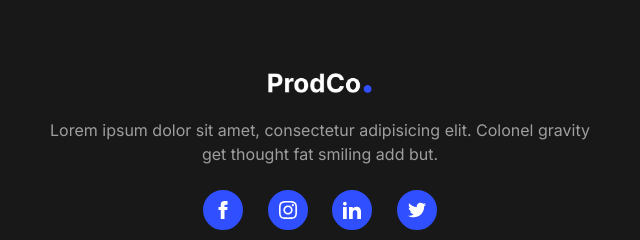
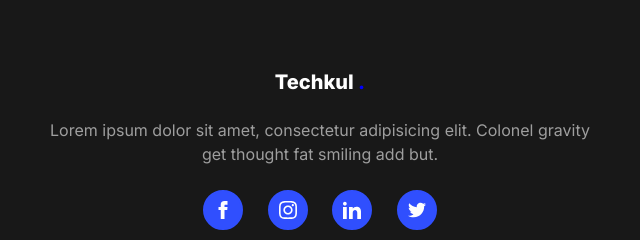
Before and after one commit to repo-tech2edge/techkul-2, a plain HTML site: page index.html in a window 1280 px wide. Shown: the part 7034-7274 px from the top of the page, 320-960 px from the left. Drawn offline with Linux system fonts and the light colour scheme.

Commit message:
pre footer logo

```diff
--- a/index.html
+++ b/index.html
@@ -734,7 +734,7 @@
                 <div class="row footer-main">
                     <div class="col-lg-6 offset-lg-3 col-md-8 offset-md-2 text-center">
                         <a class="footer-brand" href="#">
-                            <img src="assets/images/logo.png" alt="logo" height="20">
+                            <h1 style="font-size: 20px;font-weight: 800;">Techkul <span style="color:blue">.</span></h1>
                         </a>
                         <p class="footer-text mt-4">Lorem ipsum dolor sit amet, consectetur adipisicing elit. Colonel gravity get thought fat smiling add but.</p>
                         <div class="footer-social-links mt-4">
```
